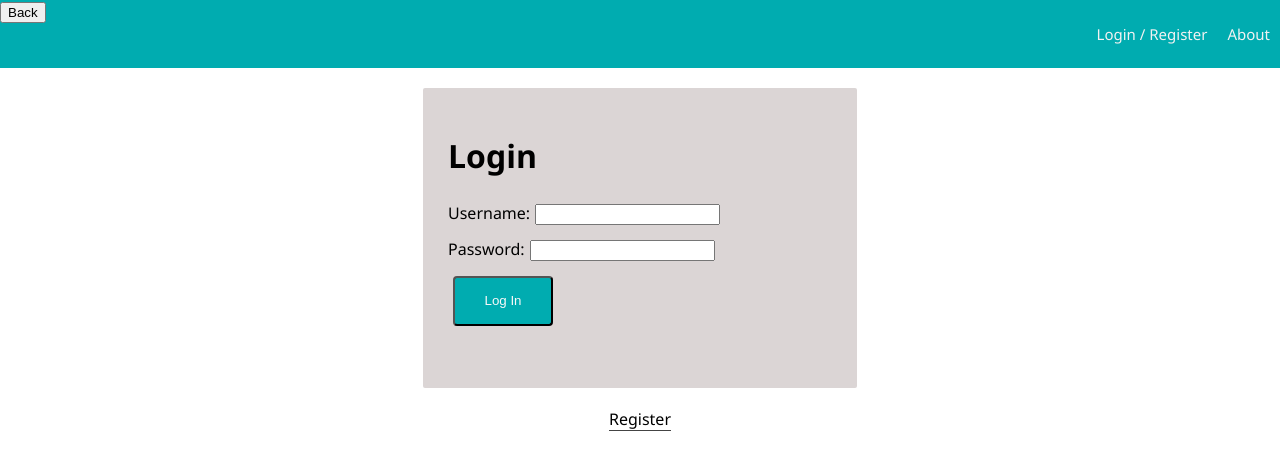
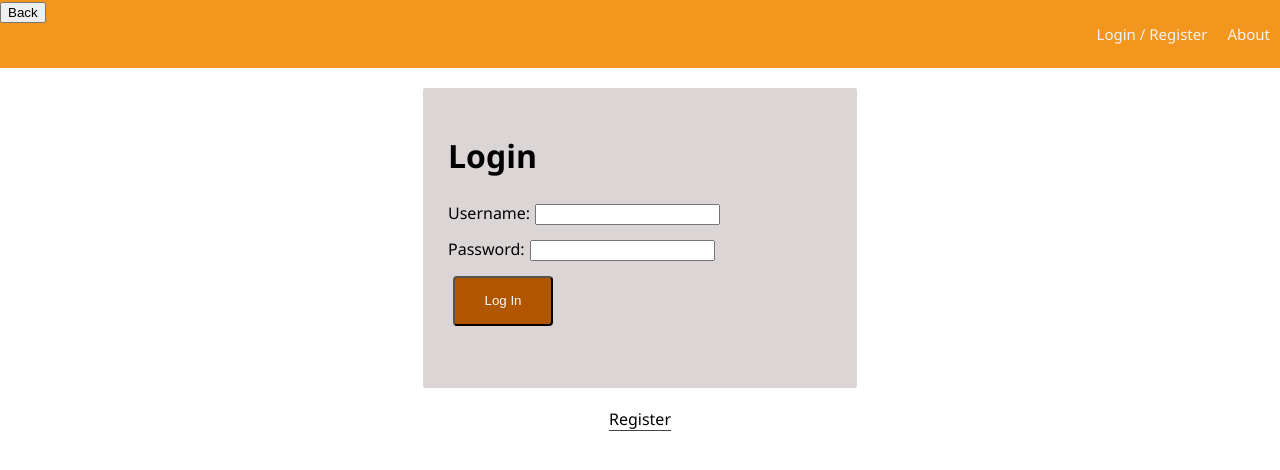
Before and after one commit to pxvang33/solo-project-master, a React (Create React App) app: page /#/info in a window 1280 px wide. Shown: the top 470 px of the page. Built offline with nearby package versions, Linux system fonts and the light colour scheme; no server answers.

Commit message:
changed nav color

```diff
--- a/src/components/App/App.css
+++ b/src/components/App/App.css
@@ -23,7 +23,7 @@ input {
 }
 
 .log-in, .log-out, .register {
-  background-color: #00acb0;
+  background-color: #b05500;
   border-radius: 4px;
   color: #f8f8f8;
   min-height: 50px;
@@ -33,7 +33,7 @@ input {
 }
 
 .log-in:hover, .log-out:hover, .register:hover {
-  background-color: #008183;
+  background-color: #834600;
 }
 
 /* This line makes the "Register" and "Login" buttons look like links */
--- a/src/components/Nav/Nav.css
+++ b/src/components/Nav/Nav.css
@@ -8,13 +8,13 @@
 
 .nav {
   overflow: hidden;
-  background-color: #00acb0;
+  background-color: #f3961d;
 }
 
 .nav-link {
   float: left;
   color: #f2f2f2;
-  background-color: #00acb0;
+  background-color: #f3961d;
   text-align: center;
   padding: 24px 10px;
   text-decoration: none;
@@ -28,7 +28,7 @@
 }
 
 .nav-link:hover {
-  background-color: #008183;
+  background-color: rgb(18, 0, 100);
 }
 
 .nav-right {
--- a/src/components/PlayerHistory/PlayerHistory.js
+++ b/src/components/PlayerHistory/PlayerHistory.js
@@ -142,7 +142,7 @@ class PlayerHistory extends Component {
                                         <tr key={practiceBoxscore.id} >
                                             <td><button onClick={() => { this.deletePracticeBoxscore(practiceBoxscore.id) }}>delete</button>
                                                 <button onClick={() => { this.updatePracticeBoxscore(practiceBoxscore.id) }}>edit</button></td>
-                                            <td>{practiceBoxscore.date}</td>
+                                            <td>{moment(practiceBoxscore.date).format('L')}</td>
                                             <td>{practiceBoxscore.player_name}</td>
                                             <td>{practiceBoxscore.FGM}</td>
                                             <td>{practiceBoxscore.FGA}</td>
--- a/src/components/PlayerHistory/PlayerHistoryDetail.js
+++ b/src/components/PlayerHistory/PlayerHistoryDetail.js
@@ -40,6 +40,7 @@ class PlayerHistoryDetail extends Component {
             payload: this.state,
         }
         this.props.dispatch(action);
+        this.props.history.push('/playerhistory')
 
     }
     render() {
--- a/src/redux/sagas/boxscoreSaga.js
+++ b/src/redux/sagas/boxscoreSaga.js
@@ -33,8 +33,8 @@ function* updateLiveGameBoxscore(action) {
     console.log('in UPDATE put boxscore', boxscore);
     try {
         yield axios.put(`/api/boxscore/${boxscore}`, action.payload);
-        // let nextAction = { type: 'FETCH_BOXSCORE_HISTORY' };
-        // yield put(nextAction);
+        let nextAction = { type: 'FETCH_BOXSCORE_HISTORY' };
+        yield put(nextAction);
     } catch (error) {
         console.log('in put error', error);
     }
```
Also changed, not shown: 2 other files (tests, documents, lock files or other folders).
